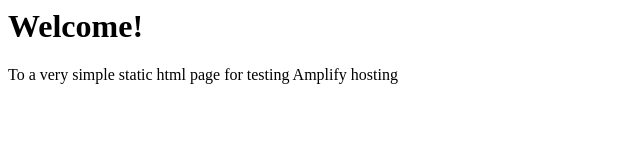
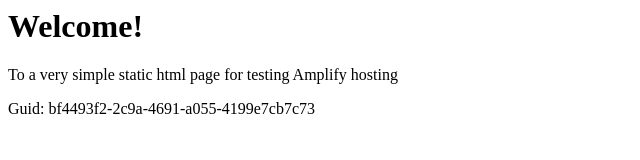
Before and after one commit to aws-aemilia-sin/Github-PR-Commit-Integration-Test-DoNotTouch-Gith-OKSLNVO2-v1-prod-ap-southeast-1, a website: page src/index.html in a window 1280 px wide. Shown: the whole page, without its empty margins (0-640 px from the left). Drawn offline with Linux system fonts and the light colour scheme.

Commit message:
commit from integ tests

```diff
--- a/src/index.html
+++ b/src/index.html
@@ -1,3 +1,5 @@
+
+
 <html lang="en">
 
 <head>
@@ -10,6 +12,6 @@
 <body>
     <h1>Welcome!</h1>
     <p>To a very simple static html page for testing Amplify hosting</p>
-</body>
+    <p>Guid: bf4493f2-2c9a-4691-a055-4199e7cb7c73</p></body>
 
 </html>
```
